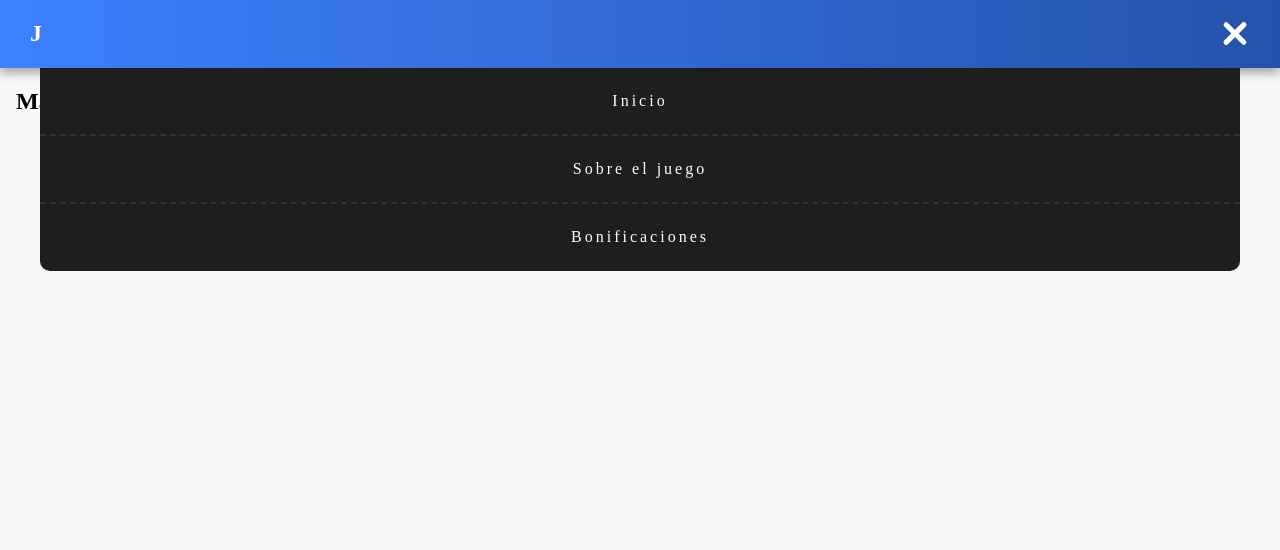
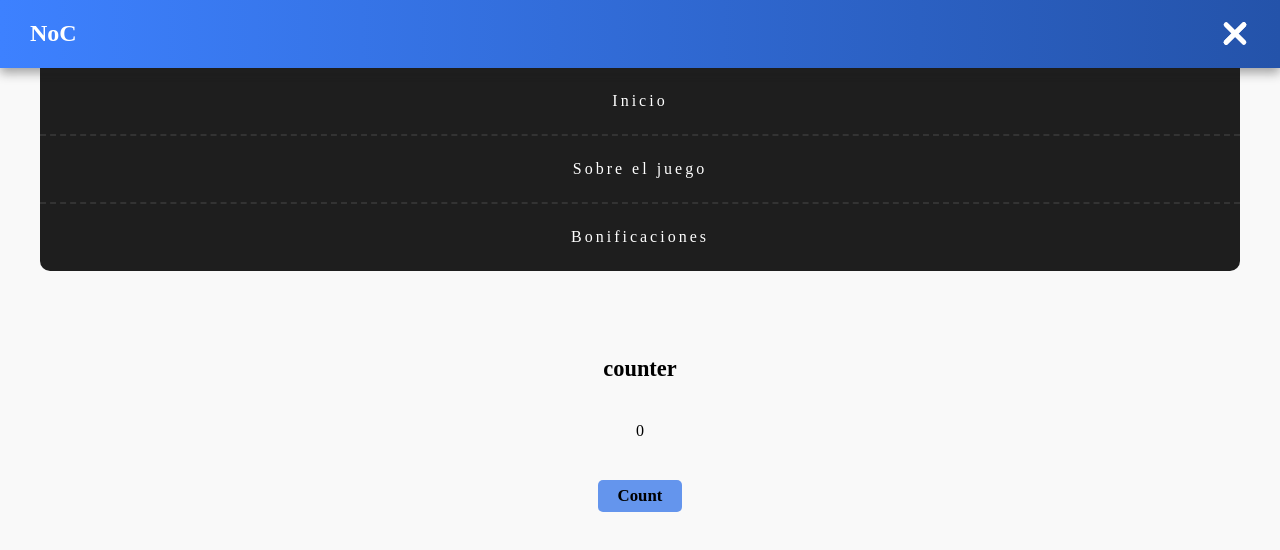
Before and after one commit to migpalg/grunt-basics, a website: page src/index.html in a window 1280 px wide. Both pictures are taken after a click on the element 1235 px from the left and 33 px from the top of the page. Drawn offline with Linux system fonts and the light colour scheme.

Commit message:
Added counter to main

```diff
--- a/src/css/styles.css
+++ b/src/css/styles.css
@@ -140,3 +140,38 @@ html {
 .ham-menu-container.active .ham-menu::before {
   transform: translateY(0) rotate(90deg);
 }
+
+/* Counter styles */
+.counter {
+  display: flex;
+  justify-content: center;
+  align-items: center;
+  flex-direction: column;
+  height: 100%;
+}
+
+.counter-title {
+  font-weight: 700;
+  font-size: 1.4rem;
+  margin: 0;
+}
+
+.counter-value {
+  margin: 40px 0;
+}
+
+.btn {
+  padding: 6px 20px;
+  border: none;
+  font-size: 1.05rem;
+  border-radius: 5px;
+  font-weight: 700;
+}
+
+.btn:active {
+  transform: scale(1.1);
+}
+
+.btn-primary {
+  background-color: cornflowerblue;
+}
--- a/src/index.html
+++ b/src/index.html
@@ -14,7 +14,7 @@
     <header class="appbar">
       <div class="navbar">
         <div class="navbar-brand">
-          <h1>J</h1>
+          <h1>NoC</h1>
         </div>
         <div class="ham-menu-container" id="menuToggler">
           <div class="ham-menu"></div>
@@ -39,7 +39,11 @@
     </header>
 
     <main class="content">
-      <h2>Main</h2>
+      <div class="counter">
+        <p class="counter-title">counter</p>
+        <p class="counter-value" id="counterValue">0</p>
+        <button id="counterButton" class="btn btn-primary">Count</button>
+      </div>
     </main>
   </div>
 
--- a/src/js/app.js
+++ b/src/js/app.js
@@ -6,6 +6,12 @@
 })()
 
 function main() {
+  // Elements in DOM
+  var toggleMenuButton = document.getElementById('menuToggler');
+  var navigationElement = document.getElementById('navigation');
+  var counterButton = document.getElementById('counterButton');
+  var counterValuer = document.getElementById('counterValue');
+
   // Initial state of the app
   var initialState = {
     playerTries: 0,
@@ -36,18 +42,18 @@ function main() {
     var subscriptions = [];
     var state = reducer(null, {});
 
-    function store() {}
+    function Store() {}
 
-    store.prototype.subscribe = function(listener) {
+    Store.prototype.subscribe = function(listener) {
       subscriptions.push(listener);
     }
 
-    store.prototype.dispatch = function(action) {
+    Store.prototype.dispatch = function(action) {
       state = reducer(state, action);
       subscriptions.forEach(function(subscription) { subscription(state); });
     }
 
-    return new store();
+    return new Store();
   }
 
   var store = createStore(reducer);
@@ -61,19 +67,22 @@ function main() {
       navigationElement.classList.remove('open');
       toggleMenuButton.classList.remove('active');
     }
+
+    counterValuer.innerText = state.playerTries;
   });
-
-  // Elements in DOM
-  var toggleMenuButton = document.getElementById('menuToggler');
-  var navigationElement = document.getElementById('navigation');
 
   // Toggle the navigation in the page
   function toggleNavigation() {
     store.dispatch({ type: 'TOGGLE_NAVIGATION' });
   }
 
+  function incrementCount() {
+    store.dispatch({ type: 'ADD_TRY' });
+  }
+
   // Add event listeners
   toggleMenuButton.onclick = toggleNavigation;
   navigationElement.onclick = toggleNavigation;
+  counterButton.onclick = incrementCount;
 
 }
```
Also changed, not shown: package.json (+5 -3 lines), 1 other file.
